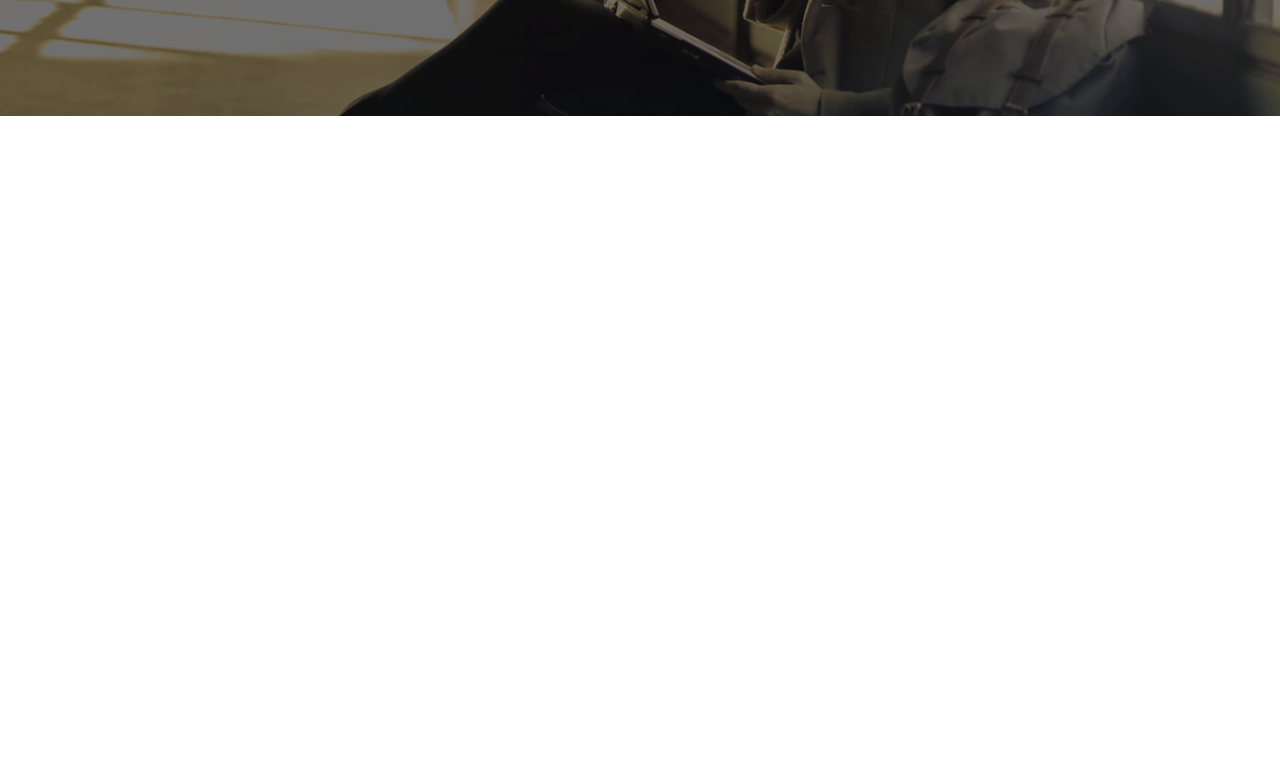
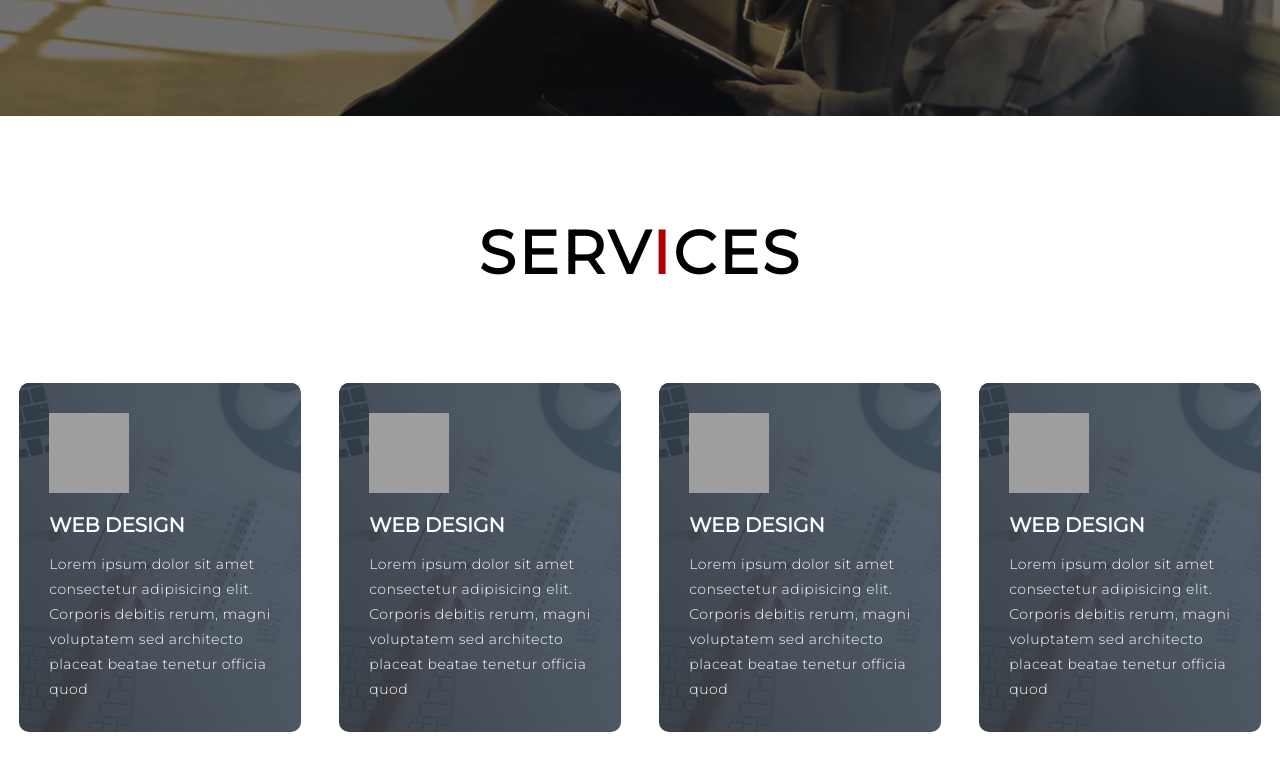
Before and after one commit to ThiagoTassinari/porfolio-profissional, a plain HTML site: page index.html in a window 1280 px wide. Shown: the part 484-1254 px from the top of the page. Before the commit the page ends 800 px from the top, so only its background shows below. Drawn offline with Linux system fonts and the light colour scheme; grey boxes are pictures that could not be loaded.

Commit message:
Criado Component Services e a responsividade

```diff
--- a/assets/css/base.css
+++ b/assets/css/base.css
@@ -45,7 +45,7 @@ p {
 	color: black;
 	margin-bottom: 25px;
 	text-transform: uppercase;
-	letter-spacing: 1rem;
+	letter-spacing: .3rem;
 	text-align: center;
 }
 
--- a/assets/css/responsive.css
+++ b/assets/css/responsive.css
@@ -1,18 +1,3 @@
-/* Media Query For smartphones */
-@media only screen and (max-width: 768px) {
-  /* About */
-  .about .container {
-    padding: 0;
-    margin: 0;
-    box-sizing: border-box;
-  }
-
-  #about .col-left .about-img {
-    display: none;
-  }
-  /* End About */
-}
-
 /* Media Query For Tablet */
 @media only screen and (min-width: 768px) {
   .cta {
@@ -27,6 +12,30 @@
     font-size: 6rem;
   }
 }
+
+/* Media Query For Tablet */
+@media only screen and (min-width: 768px) {
+	.cta {
+		font-size: 2.5rem;
+		padding: 20px 60px;
+	}
+	h1.section-title {
+		font-size: 6rem;
+	}
+
+	/* Hero */
+	#hero h1 {
+		font-size: 7rem;
+	}
+	/* End Hero */
+
+	/* Services Section */
+	#services .service-bottom .service-item {
+		flex-basis: 45%;
+		margin: 2.5%;
+	}
+}
+	/* End Services Section */
 
 /* Media Query For Desktop */
 @media only screen and (min-width: 1200px) {
--- /dev/null
+++ b/assets/css/services.css
@@ -0,0 +1,66 @@
+#services .services {
+	flex-direction: column;
+	text-align: center;
+	max-width: 1500px;
+	margin: 0 auto;
+	padding: 100px 0;
+}
+
+#services .service-top {
+	max-width: 500px;
+	margin: 0 auto;
+}
+
+#services .service-bottom {
+	display: flex;
+	align-items: center;
+	justify-content: center;
+	flex-wrap: wrap;
+	margin-top: 50px;
+}
+
+#services .service-item {
+	flex-basis: 80%;
+	display: flex;
+	align-items: flex-start;
+	justify-content: center;
+	flex-direction: column;
+	padding: 30px;
+	border-radius: 10px;
+	background-image: url(../img/img-1.jpeg);
+	background-size: cover;
+	margin: 10px 5%;
+	position: relative;
+	z-index: 1;
+	overflow: hidden;
+}
+
+#services .service-item::after {
+	content: '';
+	position: absolute;
+	left: 0;
+	top: 0;
+	height: 100%;
+	width: 100%;
+	background-image: linear-gradient(60deg, #29323c 0%, #485563 100%);
+	opacity: 0.9;
+	z-index: -1;
+}
+
+#services .service-bottom .icon {
+	height: 80px;
+	width: 80px;
+	margin-bottom: 20px;
+}
+
+#services .service-item h2 {
+	font-size: 2rem;
+	color: white;
+	margin-bottom: 10px;
+	text-transform: uppercase;
+}
+
+#services .service-item p {
+	color: white;
+	text-align: left;
+}
--- a/index.html
+++ b/index.html
@@ -11,6 +11,7 @@
     <link rel="stylesheet" href="./assets/css/header.css" />
     <link rel="stylesheet" href="./assets/css/hero.css" />
     <link rel="stylesheet" href="./assets/css/responsive.css" />
+    <link rel="stylesheet" href="./assets/css/services.css" />
     <title>Portfólio Profissional</title>
   </head>
   <body>
@@ -48,6 +49,69 @@
         </div>
       </div>
     </section>
+
+    <section id="services">
+      <div class="services container">
+        <div class="service-top">
+          <h1 class="section-title">Serv<span>i</span>ces</h1>
+          <p></p>
+        </div>
+        <div class="service-bottom">
+          <div class="service-item">
+            <div class="icon">
+              <img
+                src="https://img.icons8.com/bubbles/100/000000/services.png"
+              />
+            </div>
+            <h2>Web Design</h2>
+            <p>
+              Lorem ipsum dolor sit amet consectetur adipisicing elit. Corporis
+              debitis rerum, magni voluptatem sed architecto placeat beatae
+              tenetur officia quod
+            </p>
+          </div>
+          <div class="service-item">
+            <div class="icon">
+              <img
+                src="https://img.icons8.com/bubbles/100/000000/services.png"
+              />
+            </div>
+            <h2>Web Design</h2>
+            <p>
+              Lorem ipsum dolor sit amet consectetur adipisicing elit. Corporis
+              debitis rerum, magni voluptatem sed architecto placeat beatae
+              tenetur officia quod
+            </p>
+          </div>
+          <div class="service-item">
+            <div class="icon">
+              <img
+                src="https://img.icons8.com/bubbles/100/000000/services.png"
+              />
+            </div>
+            <h2>Web Design</h2>
+            <p>
+              Lorem ipsum dolor sit amet consectetur adipisicing elit. Corporis
+              debitis rerum, magni voluptatem sed architecto placeat beatae
+              tenetur officia quod
+            </p>
+          </div>
+          <div class="service-item">
+            <div class="icon">
+              <img
+                src="https://img.icons8.com/bubbles/100/000000/services.png"
+              />
+            </div>
+            <h2>Web Design</h2>
+            <p>
+              Lorem ipsum dolor sit amet consectetur adipisicing elit. Corporis
+              debitis rerum, magni voluptatem sed architecto placeat beatae
+              tenetur officia quod
+            </p>
+          </div>
+        </div>
+      </div>
+    </section>
     <script src="./js/app.js"></script>
   </body>
 </html>
```
Also changed, not shown: assets/img/img-1.jpeg (added).
